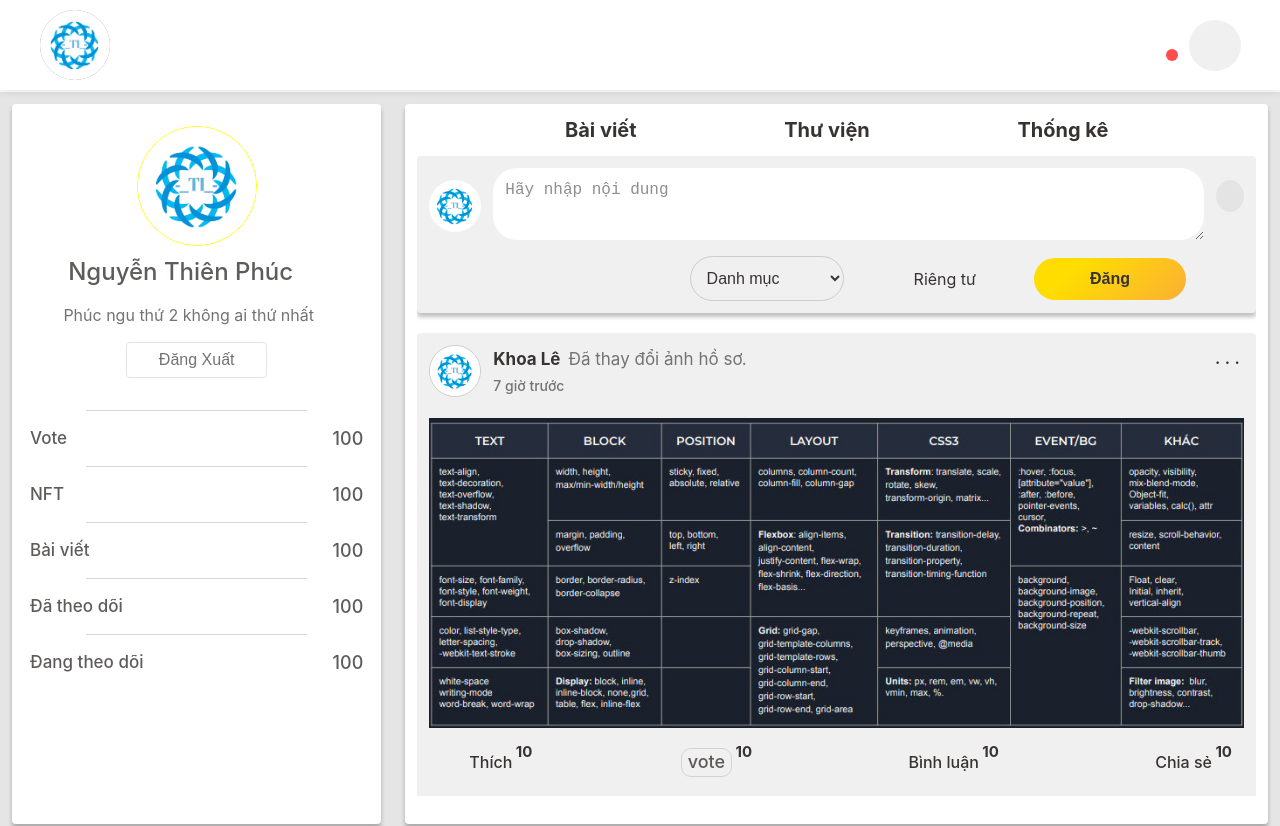
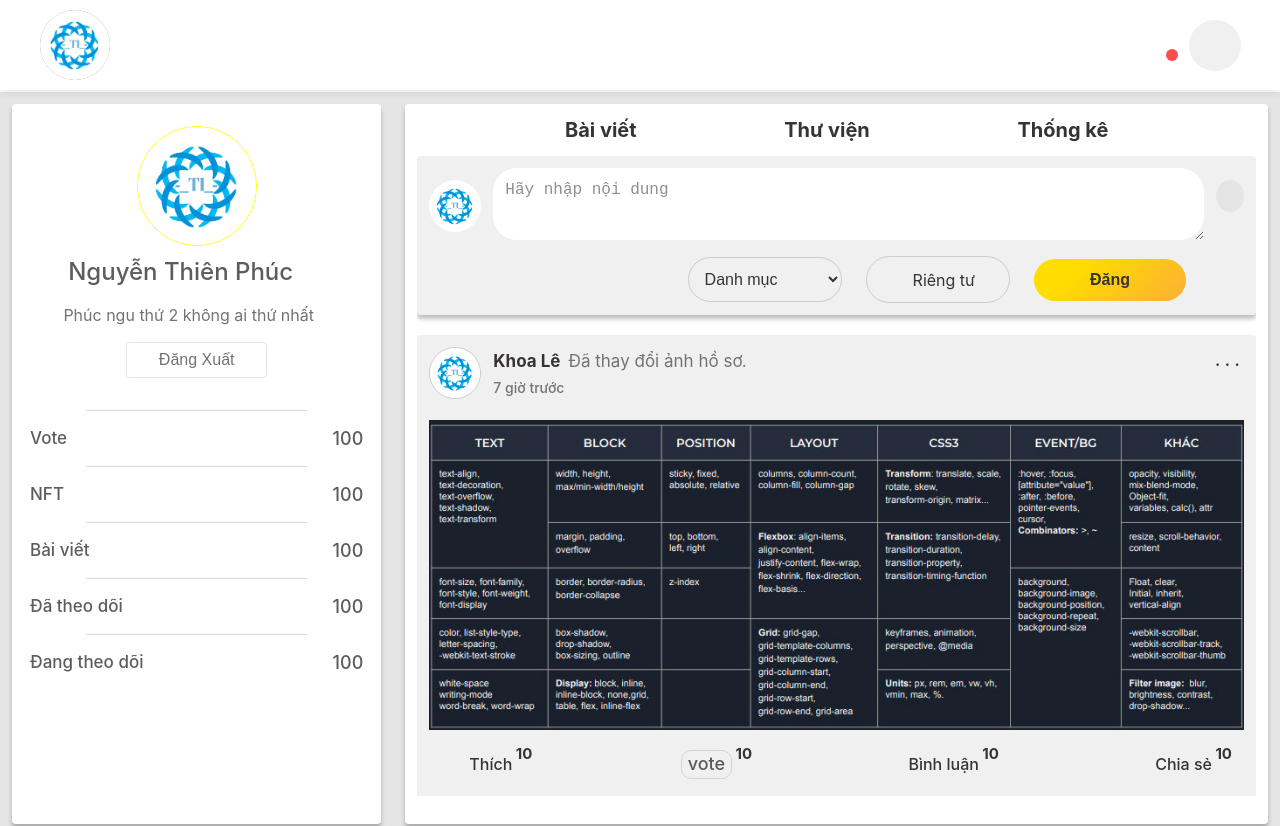
Before and after one commit to AnhKhoa063/DakV2, a Next.js app: page /profile in a window 1280 px wide. Shown: the top 826 px of the page. Built offline with nearby package versions, Linux system fonts and the light colour scheme.

Commit message:
update css post interactive

```diff
--- a/components/Interactive/Interactive.module.css
+++ b/components/Interactive/Interactive.module.css
@@ -95,7 +95,7 @@
 }
 
 .reaction__comment__input textarea::placeholder {
-    color: var(--sub-text-color);
+    color: #747272;
     opacity: 0.8;
 }
 
--- a/components/Post/Post.module.css
+++ b/components/Post/Post.module.css
@@ -1,9 +1,9 @@
 .profile__user__post {
-    background-color: var(--main-background);
+    background-color: #f0f0f0;
     overflow: hidden;
     border-radius: 4px;
     padding: 12px 0;
-    box-shadow: 0px 4px 4px var(--shadow-color);
+    box-shadow: 0px 4px 4px rgba(0, 0, 0, 0.25);
 }
 
 .profile__user__post__top {
@@ -30,11 +30,11 @@
     outline: none;
     padding: 8px 12px;
     border-radius: 24px;
-    color: var(--sub-text-color);
+    color: #747272;
 }
 
 .profile__user__input::placeholder {
-    color: var(--sub-text-color);
+    color: #747272;
     opacity: 0.8;
 }
 
@@ -44,7 +44,7 @@
     background-color: #e4e4e4;
     padding: 16px 14px;
     border-radius: 50%;
-    color: var(--text-color);
+    color: #383333;
     cursor: pointer;
 }
 
@@ -68,7 +68,7 @@
     outline: none;
     font-weight: 500;
     cursor: pointer;
-    color: var(--text-color);
+    color: #383333;
 }
 
 .profile__category__list:hover {
@@ -81,9 +81,10 @@
     padding: 12px 34px;
     border-radius: 40px;
     font-size: 16px;
-    color: var(--text-color);
+    color: #383333;
     margin: 0 24px;
     cursor: pointer;
+    border: 1px solid #ccc;
 }
 
 .profile__user__private:hover {
@@ -104,7 +105,7 @@
     border: none;
     outline: none;
     font-weight: 600;
-    color: var(--text-color);
+    color: #383333;
     background-image: linear-gradient(315deg,#fbb034 0%,#ffdd00 74%);
     cursor: pointer;
 }
```
